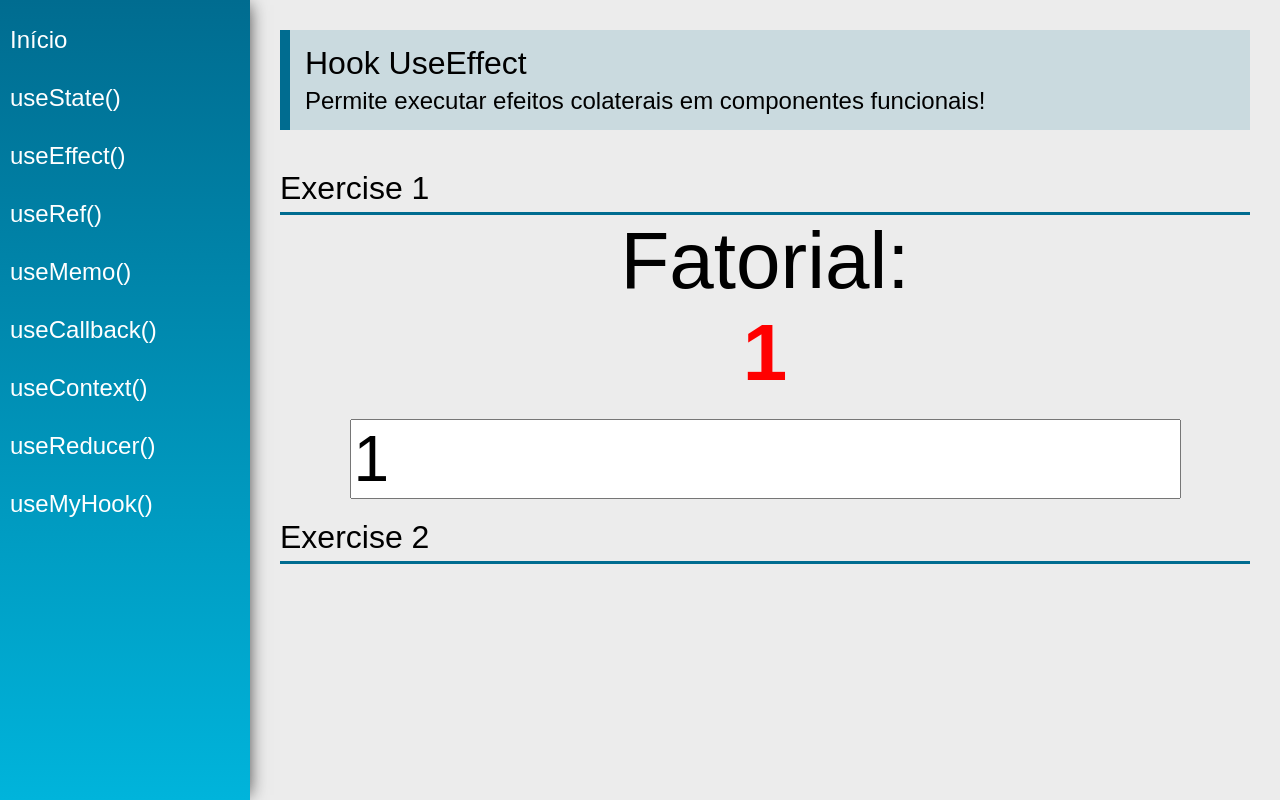
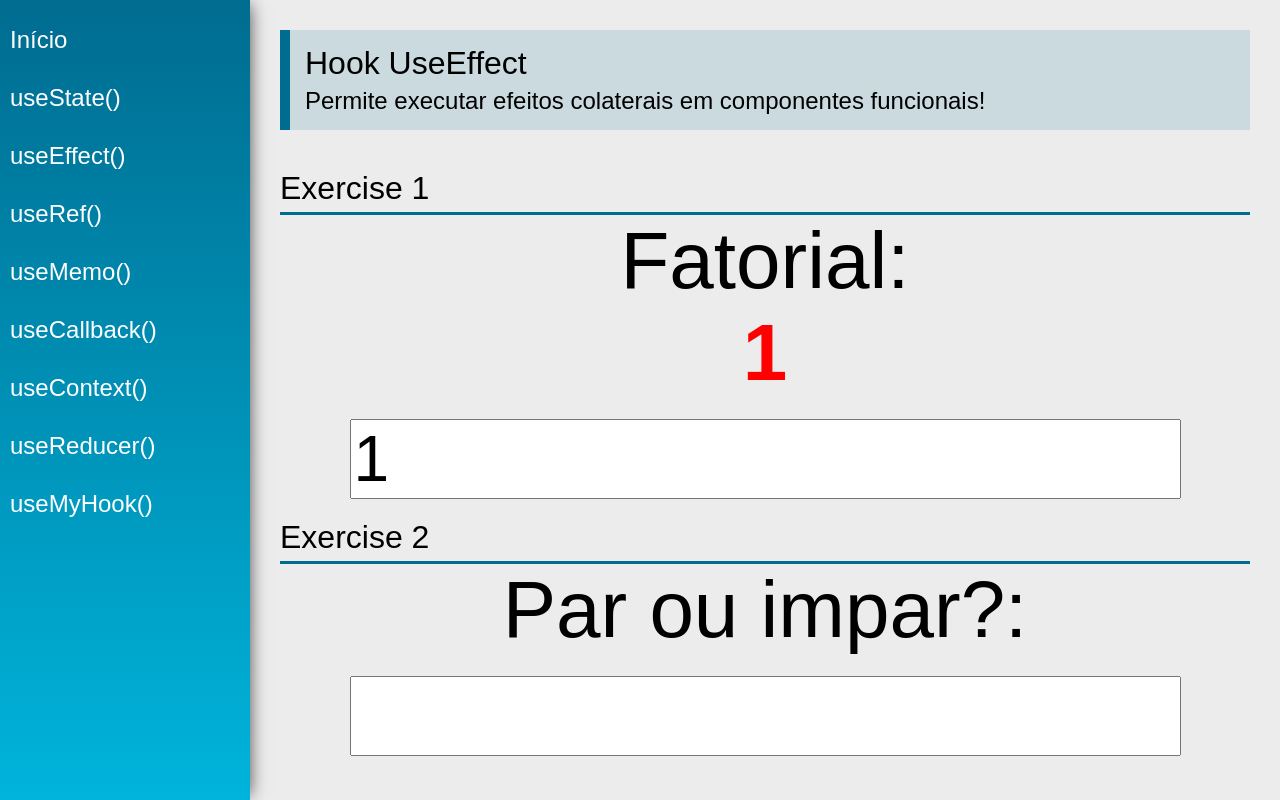
Before and after one commit to kazuohagy/hooks, a React (Create React App) app: page /useEffect in a window 1280 px wide. Built offline with nearby package versions, Linux system fonts and the light colour scheme.

Commit message:
tudo errado boa noite

```diff
--- a/src/views/examples/UseEffect.jsx
+++ b/src/views/examples/UseEffect.jsx
@@ -51,6 +51,10 @@ const UseEffect = (props) => {
         />
       </div>
       <SectionTitle title="Exercise 2" />
+      <div className="center">
+        <span className="text">Par ou impar?:</span>
+        <input type="number" className="input" onChange />
+      </div>
     </div>
   );
 };
```
